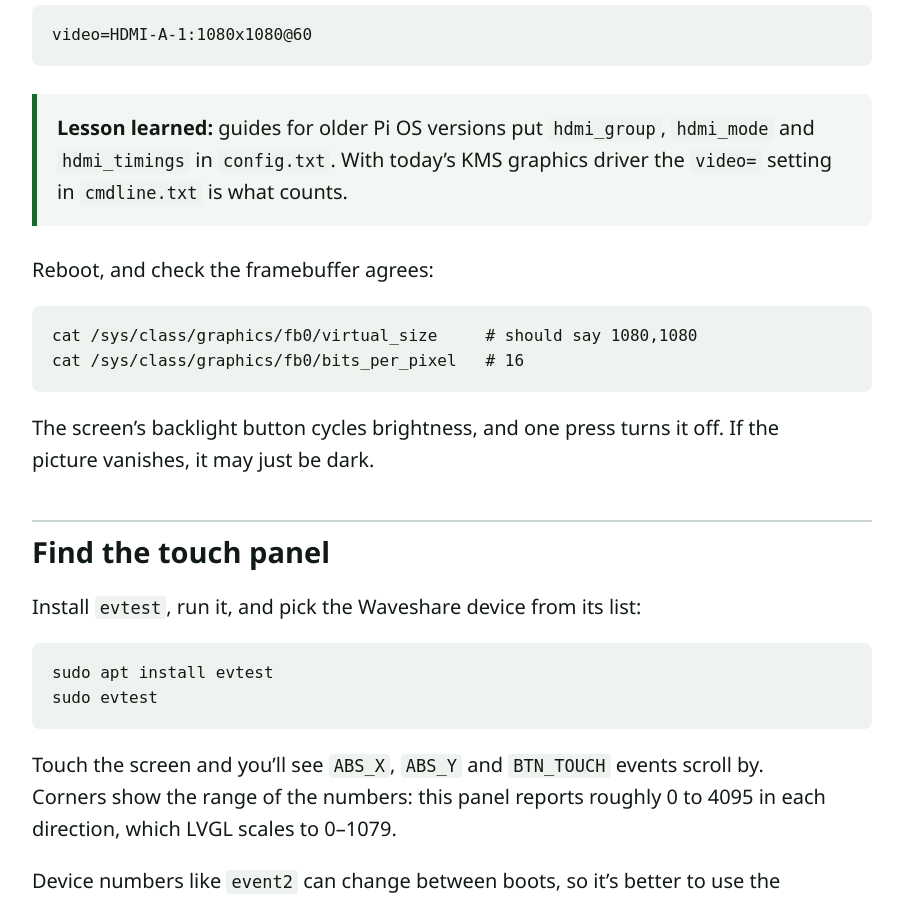
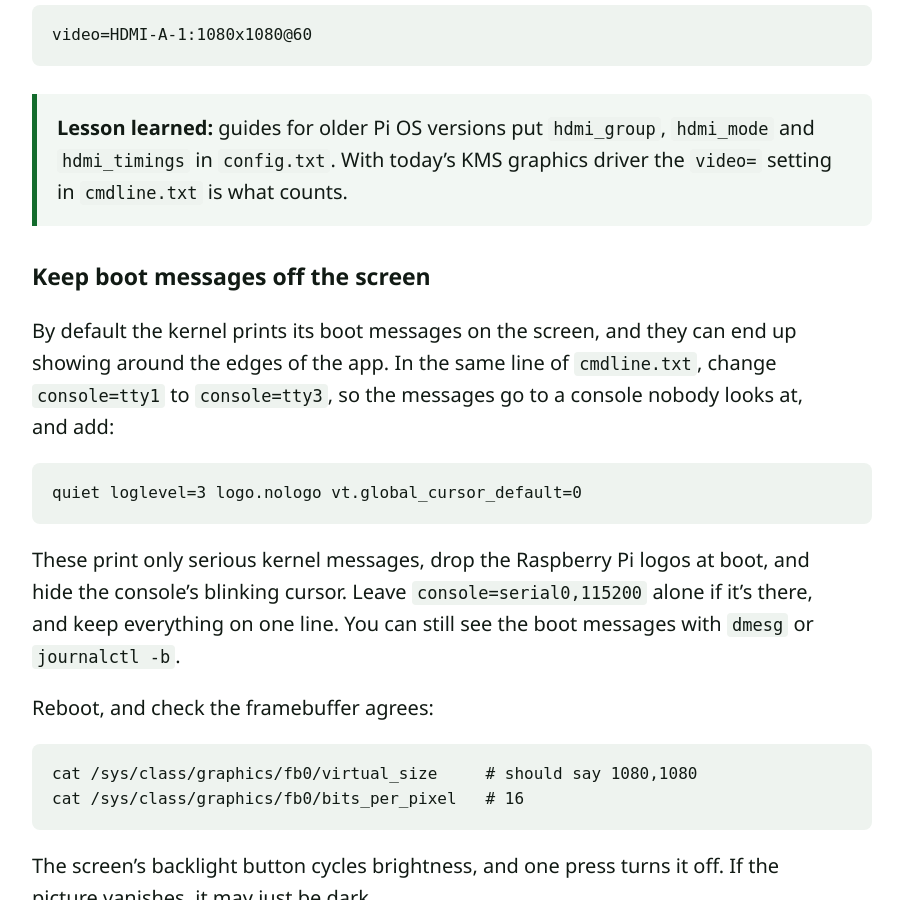
Before and after one commit to va7sdf/lvgl-radar, a Jekyll site: the page built from docs/02-hardware.md, in a window 1280 px wide and 900 px high, scrolled down 1534 px. Shown: the whole window, without its empty margins (188-1091 px from the left). Built offline with Jekyll 4.4.1, drawn with Linux system fonts in a browser that asks for light colours.

Commit message:
Keep boot text off the screen
Chapter 2 now moves the kernel's boot messages to tty3 and quietens them
in cmdline.txt; without that, boot text showed around the edges of the
radar after a reboot. install-service.sh also masks getty@tty1 (and
unmasks it on remove), because Conflicts= alone can't stop the login
prompt starting alongside the radar at boot.

Co-Authored-By: Claude Opus 5.5 <noreply@anthropic.com>
Claude-Session: https://claude.ai/code/session_0122uwhT6q7XgYoRD2in5zmA

````diff
--- a/docs/02-hardware.md
+++ b/docs/02-hardware.md
@@ -46,6 +46,22 @@ video=HDMI-A-1:1080x1080@60
 > `hdmi_mode` and `hdmi_timings` in `config.txt`. With today's KMS
 > graphics driver the `video=` setting in `cmdline.txt` is what counts.
 
+### Keep boot messages off the screen
+
+By default the kernel prints its boot messages on the screen, and they can
+end up showing around the edges of the app. In the same line of
+`cmdline.txt`, change `console=tty1` to `console=tty3`, so the messages go
+to a console nobody looks at, and add:
+
+```
+quiet loglevel=3 logo.nologo vt.global_cursor_default=0
+```
+
+These print only serious kernel messages, drop the Raspberry Pi logos at
+boot, and hide the console's blinking cursor. Leave
+`console=serial0,115200` alone if it's there, and keep everything on one
+line. You can still see the boot messages with `dmesg` or `journalctl -b`.
+
 Reboot, and check the framebuffer agrees:
 
 ```
````
Also changed, not shown: docs/11-running.md (+9 -1 lines), 1 other file.
